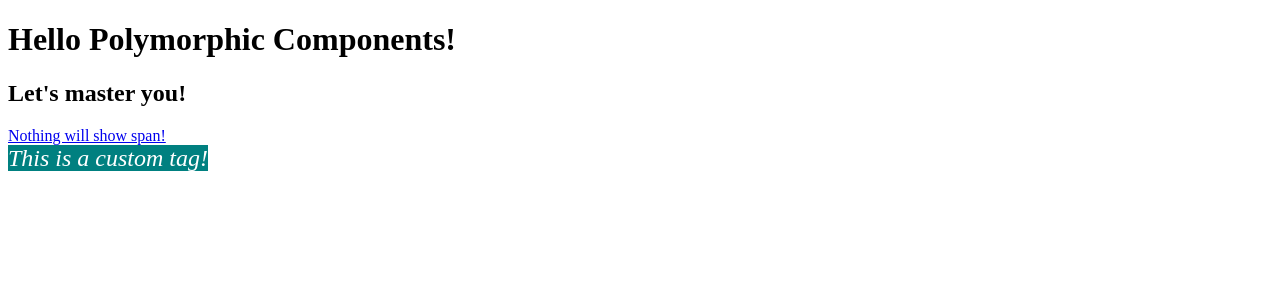
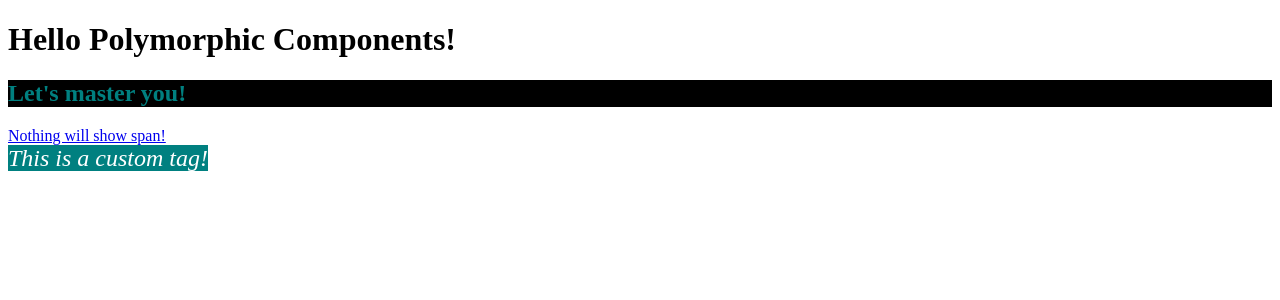
Before and after one commit to maxts0gt/vite-reactts-polymorphic-components, a React (Vite) app: page / in a window 1280 px wide. Shown: the top 300 px of the page. Built offline with nearby package versions, Linux system fonts and the light colour scheme.

Commit message:
adding styles as props with type check

```diff
--- a/src/App.tsx
+++ b/src/App.tsx
@@ -14,7 +14,10 @@ export default function App() {
   return (
     <div className="App">
       <Text as="h1">Hello Polymorphic Components!</Text>
-      <Text as="h2"> Let's master you!</Text>
+      <Text as="h2" color="teal" style={{ backgroundColor: "black" }}>
+        {" "}
+        Let's master you!
+      </Text>
       <Text as="a" href="https://google.com">
         Nothing will show span!
       </Text>
--- a/src/components/Text.tsx
+++ b/src/components/Text.tsx
@@ -1,15 +1,30 @@
 import React from "react";
+
+type randomColors = "yellow" | "orange" | "green" | "teal";
 
 type TextProps<T extends React.ElementType> = {
   as?: T;
-  children: React.ReactNode;
-} & React.ComponentPropsWithoutRef<T>;
+  color?: randomColors | "black";
+};
+
+type Props<T extends React.ElementType> = React.PropsWithChildren<
+  TextProps<T>
+> &
+  Omit<React.ComponentPropsWithoutRef<T>, keyof TextProps<T>>;
 
 export const Text = <T extends React.ElementType = "span">({
   as,
+  style,
+  color,
   children,
   ...restProps
-}: TextProps<T>) => {
+}: Props<T>) => {
   const Component = as || "span";
-  return <Component {...restProps}>{children}</Component>;
+
+  const internalStyles = color ? { style: { ...style, color } } : {};
+  return (
+    <Component {...restProps} {...internalStyles}>
+      {children}
+    </Component>
+  );
 };
```
